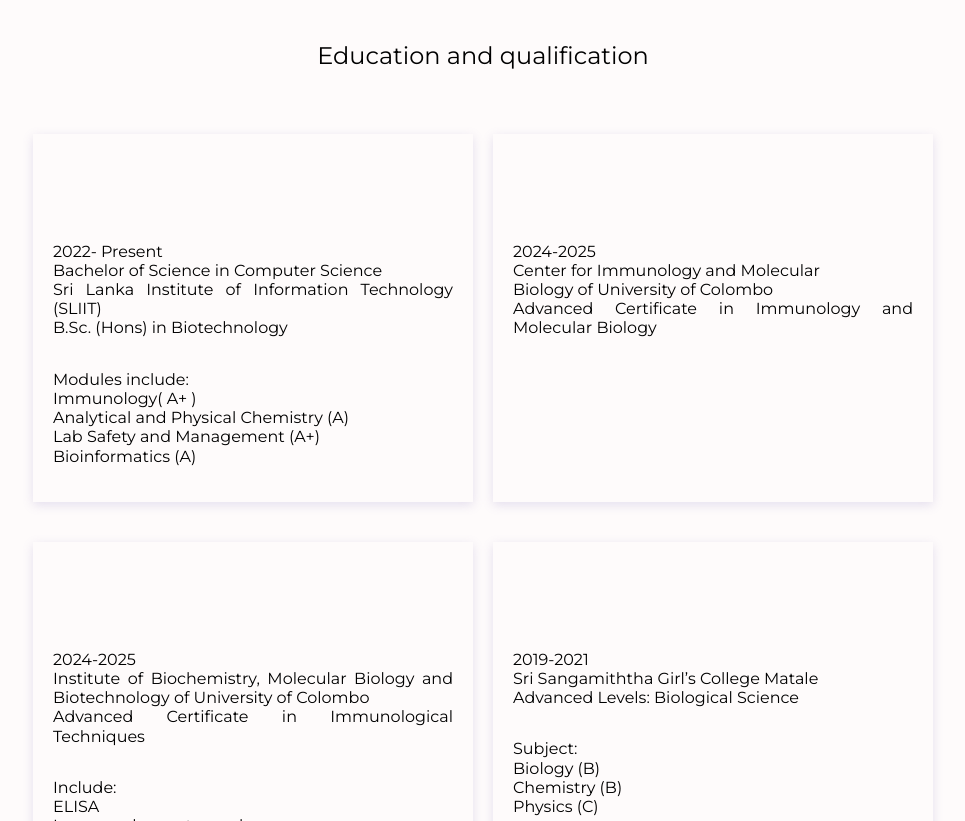
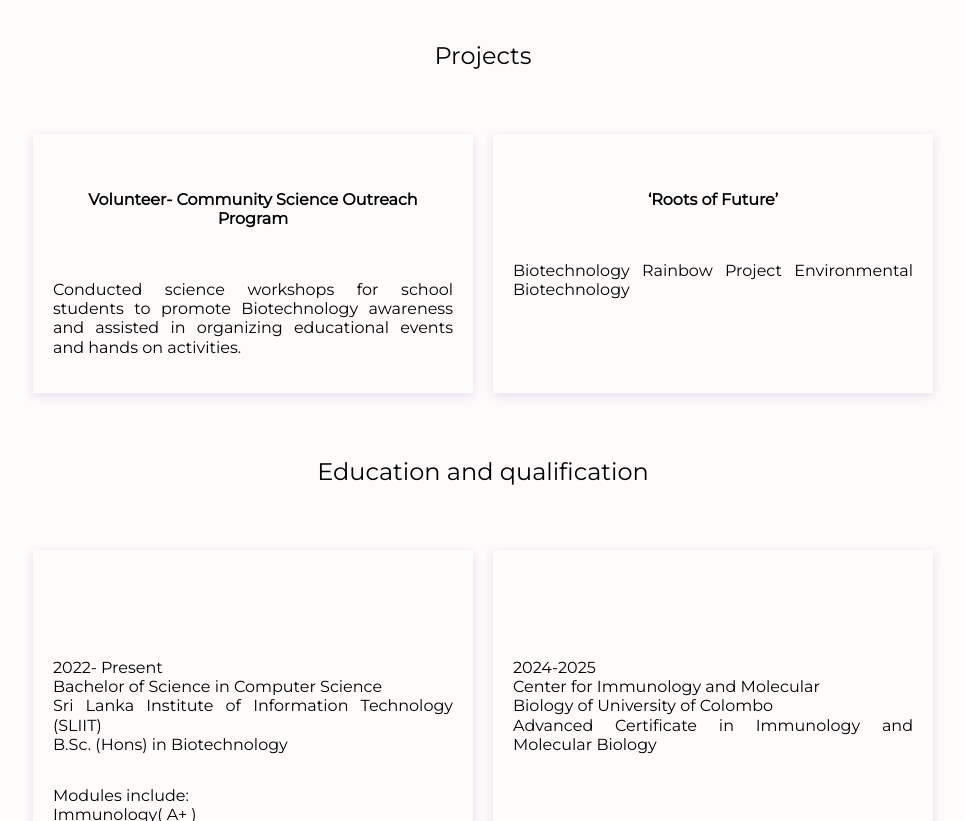
Before and after one commit to minsu987/my-portfolio-final, a plain HTML site: page index.html in a window 1280 px wide. Shown: the part 2025-2846 px from the top of the page, without its empty margins (157-1122 px from the left). Drawn offline with nearby package versions, Linux system fonts and the light colour scheme.

Commit message:
index.html

```diff
--- a/index.html
+++ b/index.html
@@ -163,6 +163,31 @@ specialized immunology program.
     </section>
 
 
+
+
+    <section>
+        <h3 class="main-title center padding">Projects</h3>
+    </section>
+    <section class="wrapper">
+        <section class="column card justify flex">
+            <p class="padding bold center">Volunteer- Community Science Outreach Program</p>
+            <p>Conducted science workshops for school students to promote
+Biotechnology awareness and assisted in organizing educational
+events and hands on activities.
+</p>
+        </section>
+        <section class="column card justify flex">
+            <p class="padding bold center">‘Roots of Future’ </p>
+            <p>Biotechnology Rainbow Project Environmental Biotechnology
+</p>
+        </section>
+
+    </section>
+
+
+
+
+
         <section>
         <h3 class="main-title center padding">Education and qualification</h3>
     </section>
```
